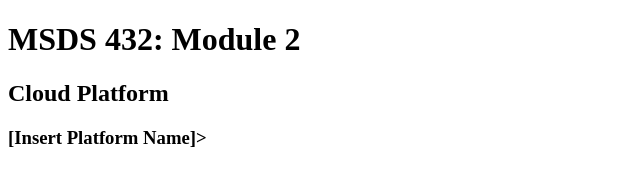
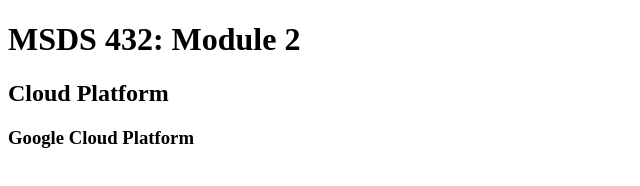
Before and after one commit to Cesar312/msds432-wk2-test-gcp, a plain HTML site: page index.html in a window 1280 px wide. Shown: the full height of the page, 0-640 px from the left. Drawn offline with Linux system fonts and the light colour scheme.

Commit message:
Updated index.html

```diff
--- a/index.html
+++ b/index.html
@@ -11,7 +11,7 @@
 
     <h1>MSDS 432: Module 2</h1>
     <h2>Cloud Platform</h2>
-    <h3>[Insert Platform Name]></h3>
+    <h3>Google Cloud Platform</h3>
 
 </body>
 
```
